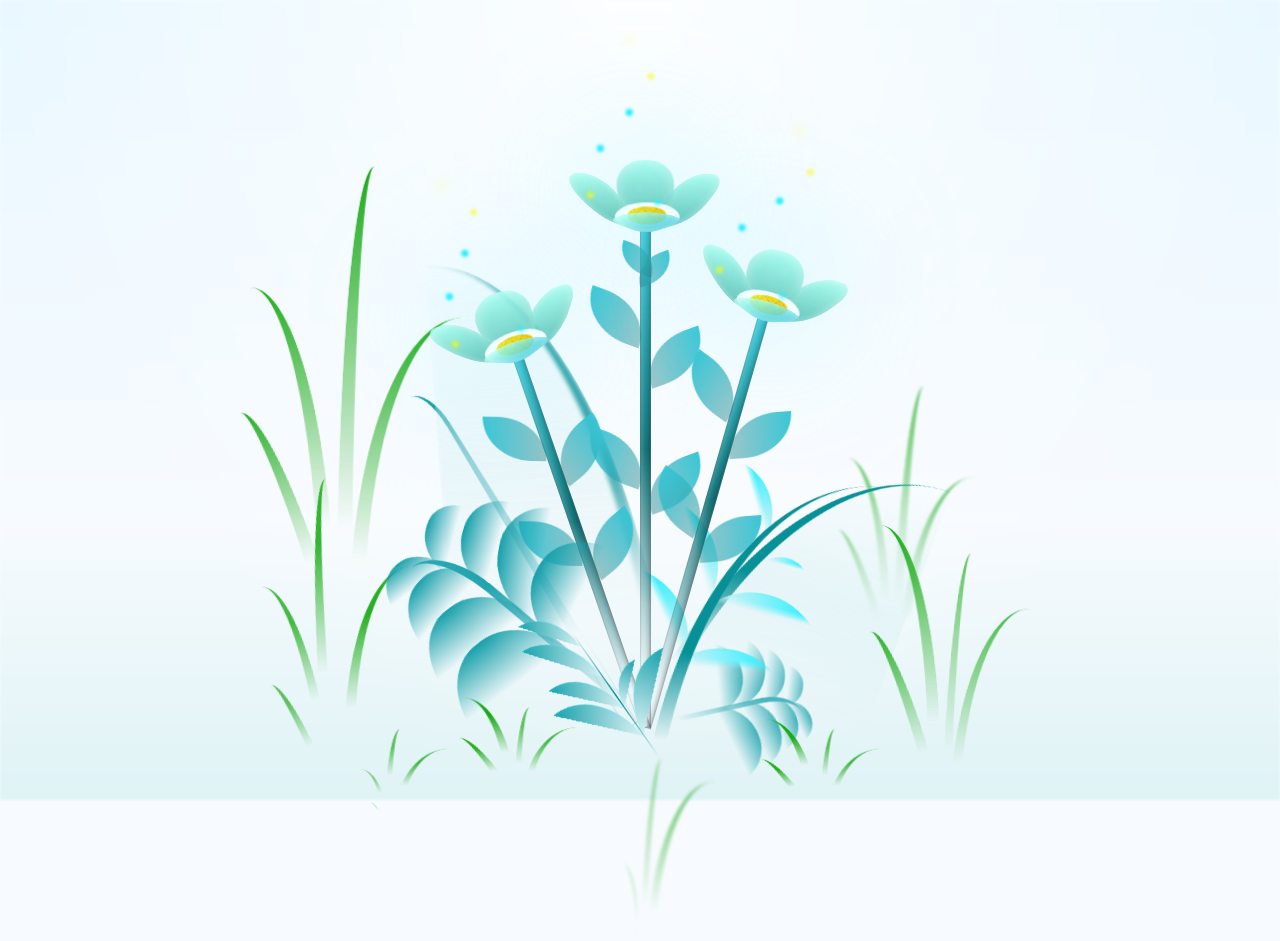
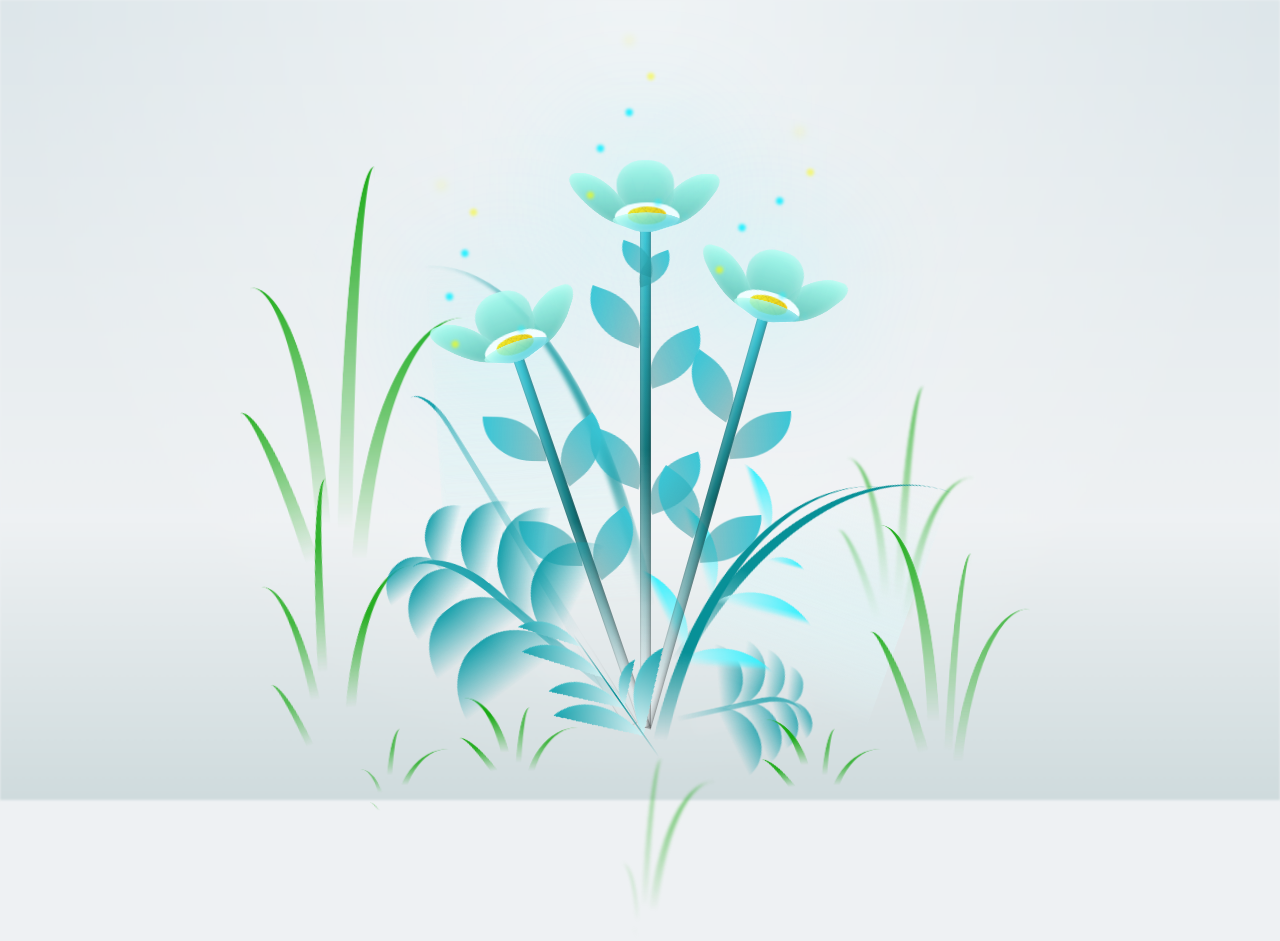
Before and after one commit to qhun22/20-10tester, a website: page flower.html in a window 1280 px wide. Drawn offline with Linux system fonts and the light colour scheme.

Commit message:
Tone down background to a soft gray to reduce glare
The near-white/light-blue background was too bright against the
blue flower, causing a glare-like effect. Shift the body background
and .night gradient toward a soft gray.

Co-Authored-By: Claude Sonnet 5 <noreply@anthropic.com>

```diff
--- a/scss/main.scss
+++ b/scss/main.scss
@@ -17,7 +17,7 @@ body {
   align-items: flex-end;
   justify-content: center;
   min-height: 100vh;
-  background-color: #f7fbff;
+  background-color: #eef1f3;
   overflow: hidden;
   perspective: 1000px;
   font-family: Saira, Arial, sans-serif;
@@ -33,10 +33,10 @@ body {
   filter: blur(0.1vmin);
   background-image: radial-gradient(
       ellipse at top,
-      rgba(255, 255, 255, 0.9),
+      rgba(255, 255, 255, 0.55),
       transparent 70%
     ),
-    linear-gradient(180deg, #e9f8ff 0%, #f7fbff 65%, #dff3f5 100%);
+    linear-gradient(180deg, #dde6ea 0%, #eef1f3 65%, #cfdbdd 100%);
 }
 
 .flowers {
```
Also changed, not shown: css/main.css.
